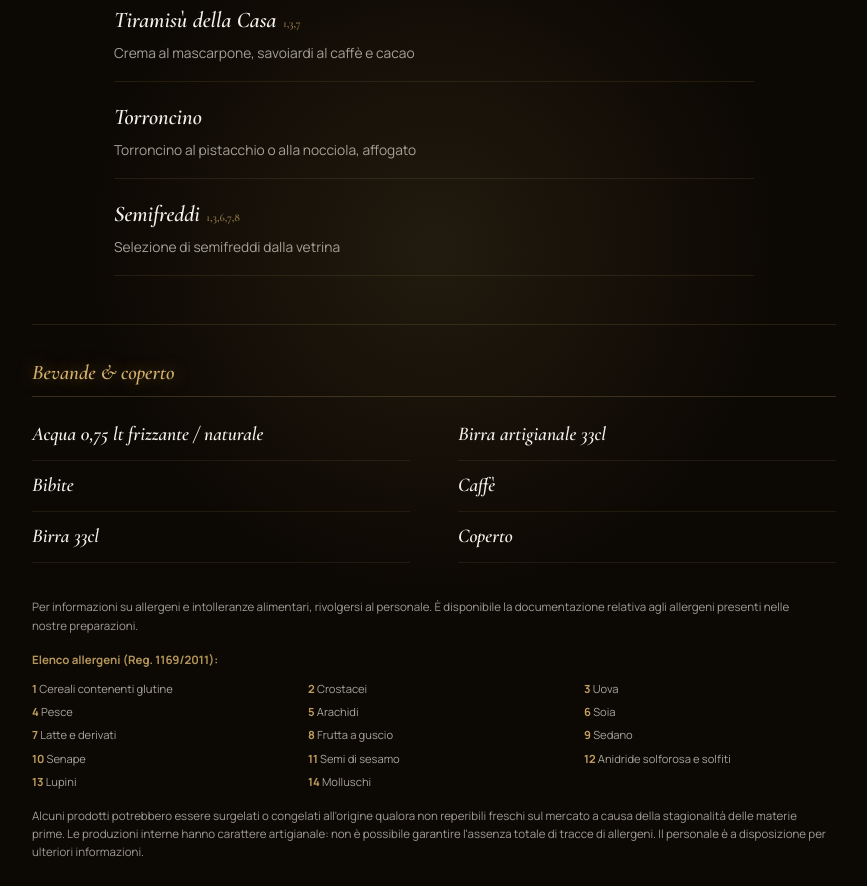
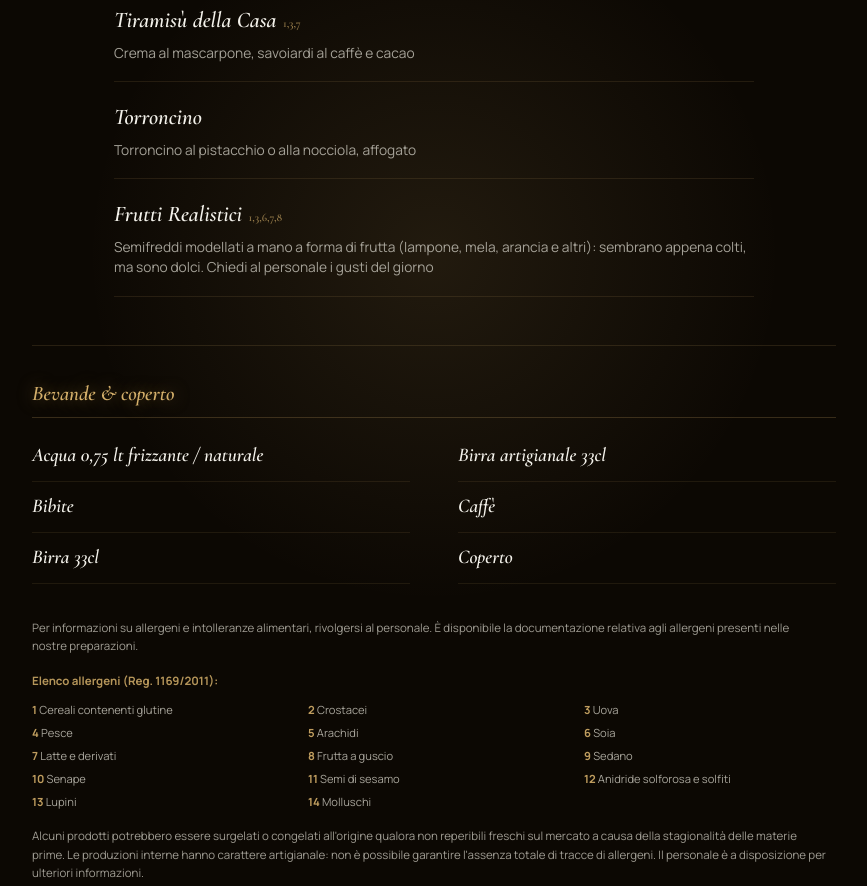
Before and after one commit to chillguyzofficial-spec/hedone-sito, a plain HTML site: page menu.html in a window 1280 px wide. Shown: the part 6968-7854 px from the top of the page, without its empty margins (206-1073 px from the left). Drawn offline with nearby package versions, Linux system fonts and the light colour scheme.

Commit message:
fix[MENU]: voce Frutti Realistici nei Dessert (ancora del pulsante in home)
Co-Authored-By: Claude Sonnet 5.5 <noreply@anthropic.com>

```diff
--- a/menu.html
+++ b/menu.html
@@ -927,9 +927,9 @@
         </div>
         <div class="mn-item" id="mn-frutti-realistici">
           <div class="mn-item-top">
-            <span class="mn-item-name">Semifreddi<span class="mn-allergen">1,3,6,7,8</span></span>
+            <span class="mn-item-name">Frutti Realistici<span class="mn-allergen">1,3,6,7,8</span></span>
           </div>
-          <p class="mn-item-desc">Selezione di semifreddi dalla vetrina</p>
+          <p class="mn-item-desc">Semifreddi modellati a mano a forma di frutta (lampone, mela, arancia e altri): sembrano appena colti, ma sono dolci. Chiedi al personale i gusti del giorno</p>
         </div>
       </div>
 
```
